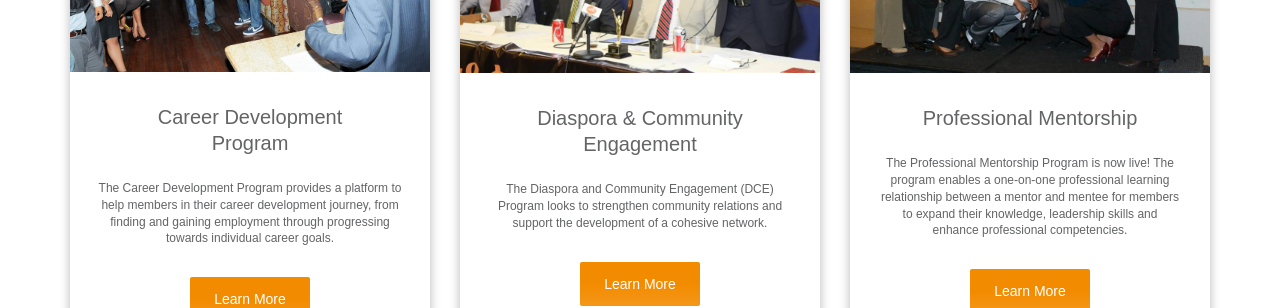
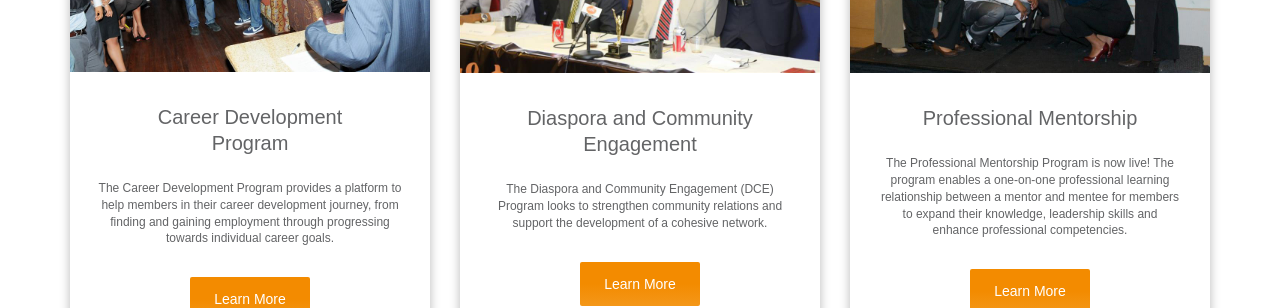
Before and after one commit to YEPNetwork/yepnetwork.github.io, a Jekyll site: the page built from index.html, in a window 1280 px wide. Shown: the part 818-1126 px from the top of the page. Built offline with Jekyll 4.4.1, drawn with Linux system fonts in a browser that asks for light colours; nearby versions of some CDN libraries; some web fonts are replaced; comment, search, counter and statistics services are not loaded.

Commit message:
Update callout.html

```diff
--- a/_includes/callout.html
+++ b/_includes/callout.html
@@ -27,7 +27,7 @@
             <img src="/assets/images/programs_callout_2.jpg">
           </figure>
           <div class="copy-holder">
-            <h3>Diaspora & Community Engagement</h3>
+            <h3>Diaspora and Community Engagement</h3>
             <p>
             The Diaspora and Community Engagement (DCE) Program looks to
             strengthen community relations and support the development of a
```
